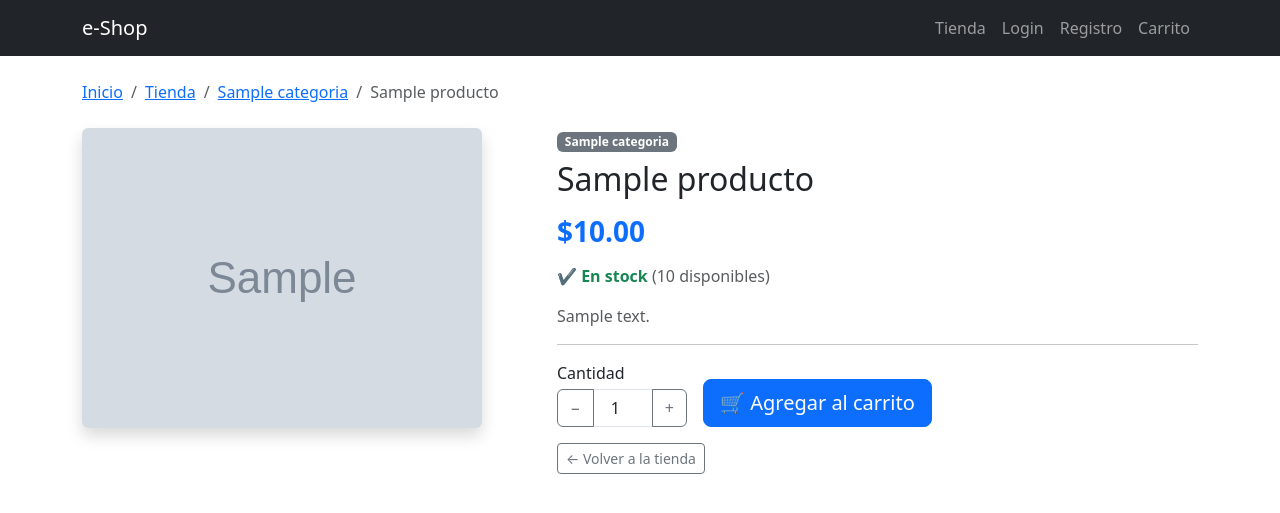
After one commit to Brihtm/ecommerce, a Flask app: page /producto/1 in a window 1280 px wide. The commit adds this page. Shown: the top 513 px of the page. Run offline with Flask 3, Linux system fonts and the light colour scheme; tables that the repository leaves empty hold one stand-in row (values such as "Sample post"); grey boxes marked "Sample" are stand-in pictures.

Commit message:
Validacion de carrito

```diff
--- a/app/templates/base.html
+++ b/app/templates/base.html
@@ -20,7 +20,7 @@
                             Admin
                         </a>
                     {% else %}
-                        <a class="nav-link" href="{{ url_for('public.mis_pedidos.home') }}">
+                        <a class="nav-link" href="{{ url_for('public.mis_pedidos') }}">
                             Mis pedidos
                         </a>
                     {% endif %}
@@ -37,12 +37,14 @@
                         Registro
                     </a>
                 {% endif %}
-                <!--Carrito de compras-->
-                <a class="nav-link" href="{{ url_for('public.carrito') }}">
-                  🛒 Carrito
-
-                </a>
-
+                <!-- Carrito de compras-->
+                 <a class="nav-link" href="{{ url_for('public.carrito')}}">
+                     Carrito
+                    {% set total_items = session.get('carrito', {}).values() | sum %}
+                    {% if total_items > 0 %}
+                    <span class="badge bg-danger">{{ total_items }}</span>
+                    {% endif %}
+                 </a>
             </div>
         </div>
     </nav>
@@ -59,5 +61,8 @@
 
     <script src="https://cdn.jsdelivr.net/npm/bootstrap@5.3.0/dist/js/bootstrap.bundle.min.js"></script>
     <script src="https://code.jquery.com/jquery-3.7.0.min.js"></script>
+
+    {% block scripts %}{% endblock %}
+
 </body>
 </html>
--- /dev/null
+++ b/app/templates/public/detalle_producto.html
@@ -0,0 +1,195 @@
+{% extends 'base.html' %}
+{% block title %}{{ producto.nombre }}{% endblock %}
+
+{% block content %}
+
+<!-- Miga de pan -->
+<nav aria-label="breadcrumb" class="mb-4">
+  <ol class="breadcrumb">
+    <li class="breadcrumb-item">
+      <a href="{{ url_for('public.home') }}">Inicio</a>
+    </li>
+    <li class="breadcrumb-item">
+      <a href="{{ url_for('public.tienda') }}">Tienda</a>
+    </li>
+    <li class="breadcrumb-item">
+      <a href="{{ url_for('public.tienda', categoria=producto.categoria_id) }}">
+        {{ producto.categoria.nombre }}
+      </a>
+    </li>
+    <li class="breadcrumb-item active">{{ producto.nombre }}</li>
+  </ol>
+</nav>
+
+<!-- Detalle principal -->
+<div class="row mb-5">
+
+  <!-- Imagen -->
+  <div class="col-md-5">
+    {% if producto.imagen %}
+      <img src="{{ url_for('static', filename='img/' + producto.imagen) }}"
+           class="img-fluid rounded shadow"
+           alt="{{ producto.nombre }}">
+    {% else %}
+      <div class="bg-light border rounded d-flex align-items-center
+                  justify-content-center"
+           style="height: 350px;">
+        <span class="text-muted fs-5">Sin imagen disponible</span>
+      </div>
+    {% endif %}
+  </div>
+
+  <!-- Información -->
+  <div class="col-md-7">
+
+    <!-- Categoría y nombre -->
+    <span class="badge bg-secondary mb-2">{{ producto.categoria.nombre }}</span>
+    <h2 class="mb-1">{{ producto.nombre }}</h2>
+
+    <!-- Precio -->
+    <h3 class="text-primary fw-bold my-3">
+      ${{ "%.2f"|format(producto.precio) }}
+    </h3>
+
+    <!-- Disponibilidad -->
+    {% if producto.tiene_stock() %}
+      <p class="text-success fw-semibold">
+        ✔ En stock
+        <span class="text-muted fw-normal fs-6">
+          ({{ producto.stock }} disponibles)
+        </span>
+      </p>
+    {% else %}
+      <p class="text-danger fw-semibold">✖ Sin stock</p>
+    {% endif %}
+
+    <!-- Descripción -->
+    {% if producto.descripcion %}
+      <p class="text-muted mt-3">{{ producto.descripcion }}</p>
+    {% endif %}
+
+    <hr>
+
+    <!-- Formulario agregar al carrito -->
+    {% if producto.tiene_stock() %}
+      <form method="POST"
+            action="{{ url_for('public.agregar_carrito', id=producto.id) }}">
+
+        <div class="row align-items-center g-3">
+
+          <!-- Selector de cantidad -->
+          <div class="col-auto">
+            <label class="form-label mb-1">Cantidad</label>
+            <div class="input-group" style="width: 130px;">
+              <button type="button" class="btn btn-outline-secondary"
+                      id="btn-menos">−</button>
+              <input type="number" name="cantidad" id="cantidad"
+                     class="form-control text-center"
+                     value="1" min="1" max="{{ producto.stock }}">
+              <button type="button" class="btn btn-outline-secondary"
+                      id="btn-mas">+</button>
+            </div>
+          </div>
+
+          <!-- Botón agregar -->
+          <div class="col-auto align-self-end">
+            <button type="submit" class="btn btn-primary btn-lg">
+              🛒 Agregar al carrito
+            </button>
+          </div>
+
+        </div>
+      </form>
+
+    {% else %}
+      <button class="btn btn-secondary btn-lg" disabled>
+        Sin stock disponible
+      </button>
+    {% endif %}
+
+    <!-- Botón volver -->
+    <div class="mt-3">
+      <a href="{{ url_for('public.tienda') }}"
+         class="btn btn-outline-secondary btn-sm">
+        ← Volver a la tienda
+      </a>
+    </div>
+
+  </div>
+</div>
+
+<!-- Productos relacionados -->
+{% if relacionados %}
+<hr>
+<h4 class="mb-4">Productos relacionados</h4>
+<div class="row row-cols-1 row-cols-md-4 g-4">
+  {% for r in relacionados %}
+  <div class="col">
+    <div class="card h-100 shadow-sm">
+
+      {% if r.imagen %}
+        <img src="{{ url_for('static', filename='img/' + r.imagen) }}"
+             class="card-img-top"
+             style="height: 160px; object-fit: cover;"
+             alt="{{ r.nombre }}">
+      {% else %}
+        <div class="bg-light text-center text-muted py-4">
+          Sin imagen
+        </div>
+      {% endif %}
+
+      <div class="card-body">
+        <h6 class="card-title">{{ r.nombre }}</h6>
+        <p class="text-primary fw-bold mb-1">
+          ${{ "%.2f"|format(r.precio) }}
+        </p>
+        {% if r.tiene_stock() %}
+          <small class="text-success">En stock</small>
+        {% else %}
+          <small class="text-danger">Sin stock</small>
+        {% endif %}
+      </div>
+
+      <div class="card-footer d-grid">
+        <a href="{{ url_for('public.detalle_producto', id=r.id) }}"
+           class="btn btn-sm btn-outline-primary">
+          Ver producto
+        </a>
+      </div>
+
+    </div>
+  </div>
+  {% endfor %}
+</div>
+{% endif %}
+
+{% endblock %}
+
+
+{% block scripts %}
+<!-- Control de cantidad con jQuery -->
+<script>
+  const input    = document.getElementById('cantidad');
+  const btnMenos = document.getElementById('btn-menos');
+  const btnMas   = document.getElementById('btn-mas');
+  const stock    = {{ producto.stock }};
+
+  btnMenos.addEventListener('click', () => {
+    if (parseInt(input.value) > 1) {
+      input.value = parseInt(input.value) - 1;
+    }
+  });
+
+  btnMas.addEventListener('click', () => {
+    if (parseInt(input.value) < stock) {
+      input.value = parseInt(input.value) + 1;
+    }
+  });
+
+  // Validar si escriben manualmente
+  input.addEventListener('change', () => {
+    if (parseInt(input.value) < 1)     input.value = 1;
+    if (parseInt(input.value) > stock) input.value = stock;
+  });
+</script>
+{% endblock %}
```
Also changed, not shown: app/templates/public/mis_pedidos.html (added, +169 -0 lines).
